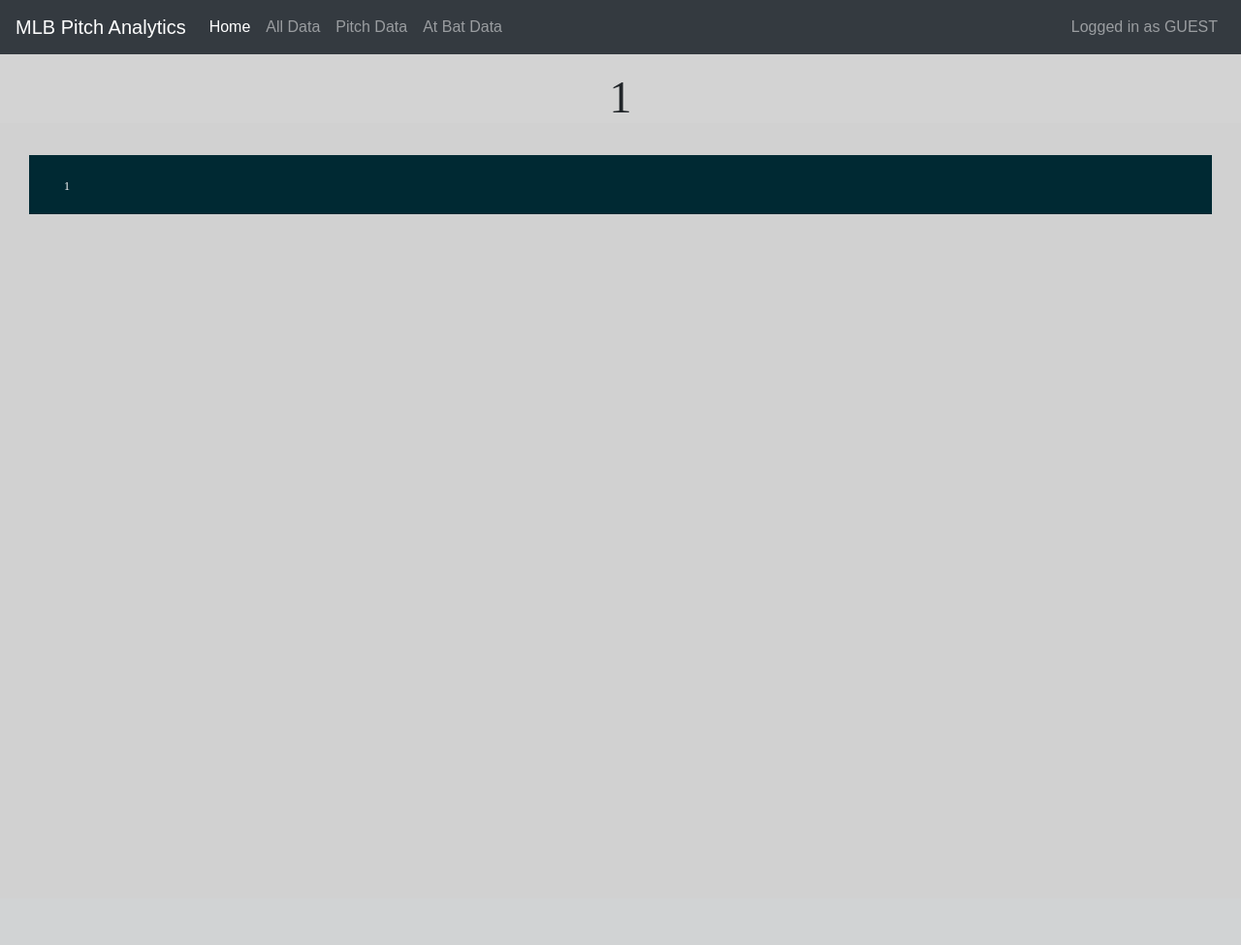
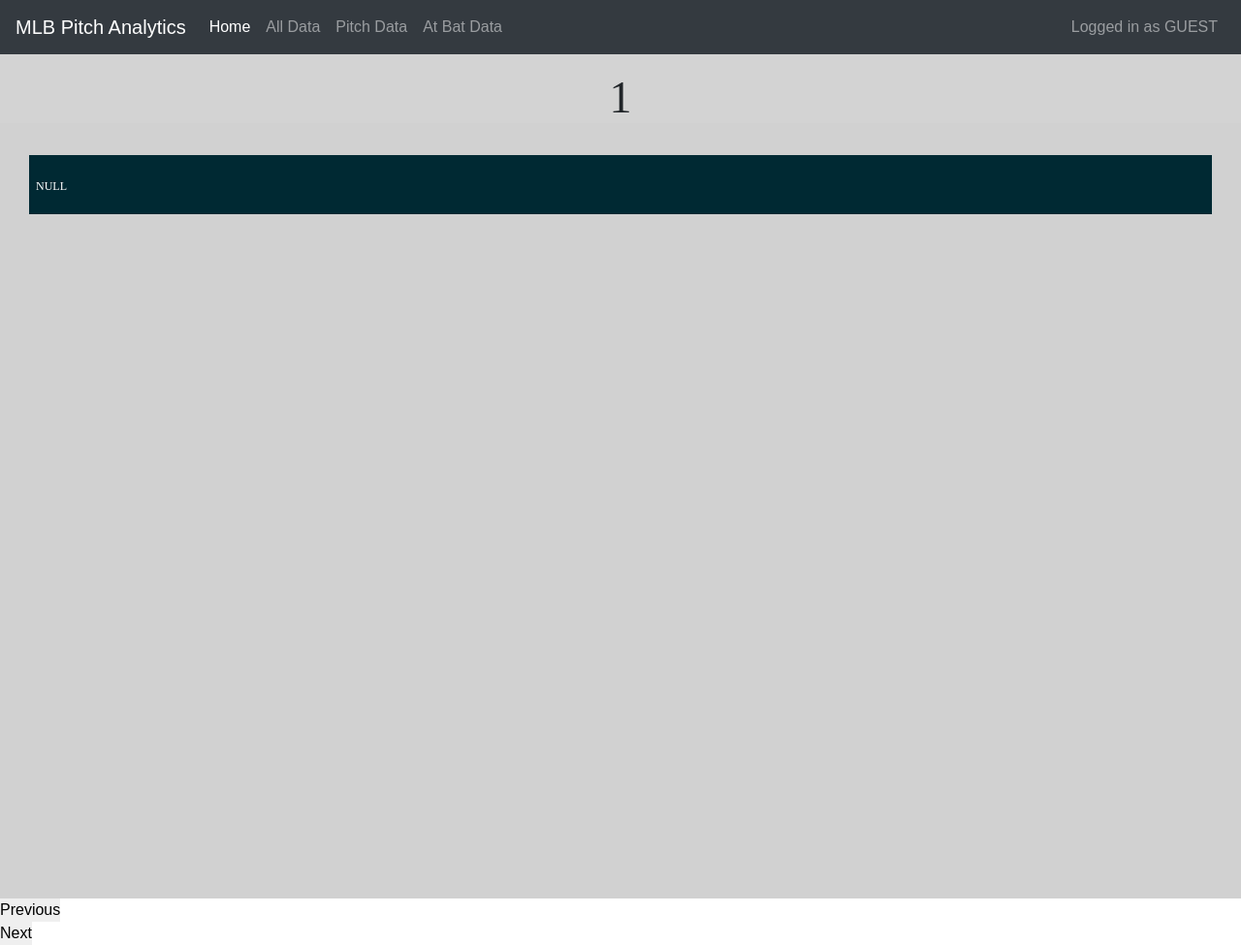
Before and after one commit to Xubu6/mlb_pitch_data, a Django app: page /stats/1/ in a window 1280 px wide. Shown: the whole page at 97% size. Before the commit the page ends 221 px from the top, so only its background shows below. Run offline with Django 4.2, Linux system fonts and the light colour scheme; lists and menus that the app fills with data are empty; some libraries are stand-ins or nearby versions; some web fonts are replaced.

Commit message:
fix specialty features view

```diff
--- a/app/dashboard/templates/dashboard/sp.html
+++ b/app/dashboard/templates/dashboard/sp.html
@@ -34,16 +34,20 @@
 				<div class="table100 ver5 m-b-110">
 					<table data-vertable="ver5">
 						<thead>
+                            {% if attr_list %}
 							<tr class="row100 head">
-								<th class="column100 column1" data-column="column1">{{ sp_name_formatted }}</th>
+                                {% for attr in attr_list %}
+								<th class="column100 column3" data-column="column3">{{ attr }}</th>
+                                {% endfor %}
 							</tr>
+                            {% endif %}
 						</thead>
 						<tbody>
 							{% if sp_data %}
 							{% for row in sp_data %}
 							<tr>
                                 {% for attr in row %}
-								<td class="column100 column1" data-column="column1">{{attr}}</td>
+								<td class="column100 column2" data-column="column2">{{attr}}</td>
                                 {% endfor %}
 							</tr>
 							{% endfor %}
@@ -53,6 +57,12 @@
 				</div>
 			</div>
 		</div>
+        <form action="{% url 'sp_detail' sp_name=sp_name page_num=prev_page %}" method="POST">
+            <input id="submit" type="submit" value="Previous" />
+        </form>
+        <form action="{% url 'sp_detail' sp_name=sp_name page_num=next_page %}" method="POST">
+            <input id="submit" type="submit" value="Next" />
+        </form>
 	</div>
 
 
--- a/app/dashboard/views.py
+++ b/app/dashboard/views.py
@@ -14,26 +14,38 @@
     return render(request, 'dashboard/home.html', context)
 
 def sp(request, sp_name):
+    sp_params = ['SL', 500]
     with connection.cursor() as cursor:
-        cursor.callproc(sp_name, [100])
-    sp_data = cursor.fetchall()[:50];
+        cursor.callproc(sp_name, sp_params)
+        sp_data = cursor.fetchall()[:50];
+        attr_list = [attr[0] for attr in cursor.description]
     context = {
         'sp_data': sp_data,
+        'attr_list': attr_list,
         'sp_name': sp_name,
-        'sp_name_formatted': sp_name.replace("_", " ").title()
+        'sp_name_formatted': sp_name.replace("_", " ").title(),
+        'page_num': 0,
+        'prev_page': 0,
+        'next_page': 1
     }
     return render(request, 'dashboard/sp.html', context)
 
 def sp_detail(request, page_num, sp_name):
-    with connection.cursor() as cursor:
-        cursor.callproc(sp_name, [100])
+    sp_params = ['SL', 500]
     start_index = page_num * 50
     end_index = start_index + 50
-    sp_data = cursor.fetchall()[start_index:end_index];
+    with connection.cursor() as cursor:
+        cursor.callproc(sp_name, sp_params)
+        sp_data = cursor.fetchall()[start_index:end_index]
+        attr_list = [attr[0] for attr in cursor.description]
     context = {
         'sp_data': sp_data,
+        'attr_list': attr_list,
         'sp_name': sp_name,
-        'sp_name_formatted': sp_name.replace("_", " ").title()
+        'sp_name_formatted': sp_name.replace("_", " ").title(),
+        'page_num': page_num,
+        'prev_page': page_num - 1,
+        'next_page': page_num + 1
     }
     return render(request, 'dashboard/sp.html', context)
 
```
